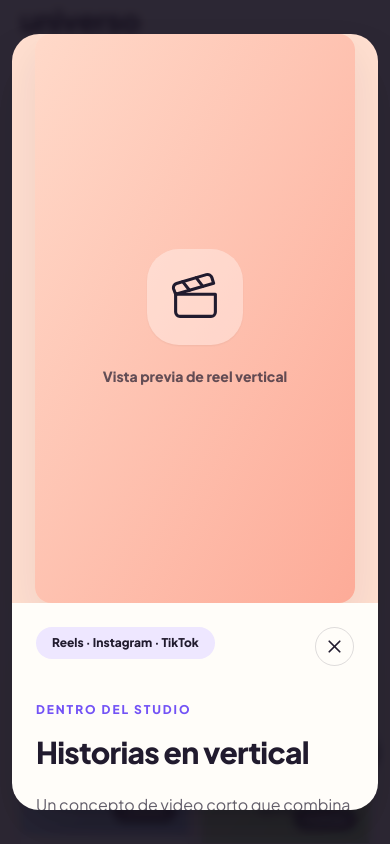
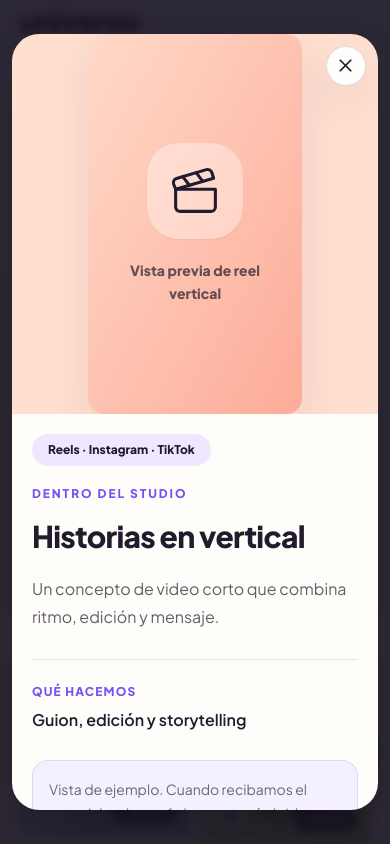
Before and after one commit to dgodoy34/prueba_deepseek, a Next.js app: page / in a window 390 px wide. Both pictures are taken after a click on the button 104 px from the left and 3990 px from the top of the page. Shown: the part 3568-4412 px from the top of the page. Built offline with nearby package versions, Linux system fonts and the light colour scheme.

Commit message:
fix: keep mobile portfolio modal close accessible and reduce card badge overlap

```diff
--- a/src/components/portfolio.tsx
+++ b/src/components/portfolio.tsx
@@ -64,8 +64,9 @@ function MediaViewer({ item, onClose }: { item: PortfolioItem; onClose: () => vo
       onMouseDown={(event) => { if (event.target === event.currentTarget) onClose(); }}>
       <div ref={dialogRef} role="dialog" aria-modal="true" aria-labelledby="work-dialog-title" aria-describedby="work-dialog-description"
         className="relative grid max-h-[92dvh] w-full max-w-5xl overflow-y-auto rounded-[1.7rem] bg-[#fffdf9] text-ink shadow-2xl lg:grid-cols-[minmax(0,1.1fr)_minmax(310px,.9fr)]">
-        <div className={`relative flex min-h-[330px] items-center justify-center overflow-hidden ${theme[item.accent].subtle} lg:min-h-[560px]`}>
-          <div className={`group mx-auto w-full ${item.category === 'Reels' ? 'max-w-[320px] aspect-[9/16]' : 'aspect-[4/3]'} overflow-hidden rounded-2xl shadow-soft`}>
+        <button ref={closeRef} type="button" onClick={onClose} aria-label="Cerrar publicación" className="sticky top-3 z-20 col-start-1 row-start-1 ml-auto mr-3 mt-3 h-10 w-10 rounded-full border border-ink/15 bg-white/95 p-2 shadow-soft transition hover:bg-[#f5f0ff] lg:absolute lg:right-4 lg:top-4 lg:m-0"><X size={21}/></button>
+        <div className={`relative col-start-1 row-start-1 flex h-[min(49dvh,380px)] min-h-[265px] items-center justify-center overflow-hidden ${theme[item.accent].subtle} lg:h-auto lg:min-h-[560px]`}>
+          <div className={`group mx-auto h-full max-h-full ${item.category === 'Reels' ? 'aspect-[9/16]' : 'aspect-[4/3] max-w-full'} overflow-hidden rounded-2xl shadow-soft`}>
             <PreviewMedia item={item} media={media} large/>
           </div>
           {count > 1 && <>
@@ -76,12 +77,11 @@ function MediaViewer({ item, onClose }: { item: PortfolioItem; onClose: () => vo
             </div>
           </>}
         </div>
-        <div className="relative flex flex-col p-6 md:p-9">
+        <div className="relative flex flex-col p-5 sm:p-6 md:p-9">
           <div className="flex items-start justify-between gap-4">
             <span className="rounded-full bg-[#eee7ff] px-4 py-2 text-xs font-black">{item.category} · {item.platform}</span>
-            <button ref={closeRef} type="button" onClick={onClose} aria-label="Cerrar publicación" className="rounded-full border border-ink/15 p-2 transition hover:bg-ink/10"><X size={21}/></button>
           </div>
-          <div className="mt-9">
+          <div className="mt-5 sm:mt-9">
             <p className="section-kicker">DENTRO DEL STUDIO</p>
             <h3 id="work-dialog-title" className="text-3xl font-extrabold leading-tight tracking-tight md:text-4xl">{item.title}</h3>
             <p id="work-dialog-description" className="mt-5 text-base leading-7 text-ink/70">{item.description}</p>
@@ -143,7 +143,7 @@ export function Portfolio() {
               <div className="relative aspect-[4/5] overflow-hidden">
                 <PreviewMedia item={item} media={firstMedia}/>
                 <span className="absolute left-3 top-3 rounded-full bg-white/90 px-3 py-1 text-[10px] font-black uppercase">{item.category}</span>
-                <span className="absolute right-3 top-3 rounded-full bg-white/90 p-2">{firstMedia.type === 'video' ? <Play size={15}/> : <Images size={15}/>}</span>
+                <span className="absolute bottom-3 left-3 rounded-full bg-white/90 p-2">{firstMedia.type === 'video' ? <Play size={15}/> : <Images size={15}/>}</span>
                 {item.media.length > 1 && <span className="absolute bottom-3 right-3 rounded-full bg-ink/85 px-2.5 py-1 text-[11px] font-bold text-white">{item.media.length} piezas</span>}
               </div>
               <div className="p-4 md:p-5"><p className="text-[11px] font-bold uppercase tracking-wider text-lilac">{item.platform}</p><h4 className="mt-2 text-base font-extrabold leading-snug md:text-lg">{item.title}</h4><p className="mt-2 line-clamp-2 text-xs leading-5 text-ink/65 sm:text-sm">{item.description}</p></div>
```
